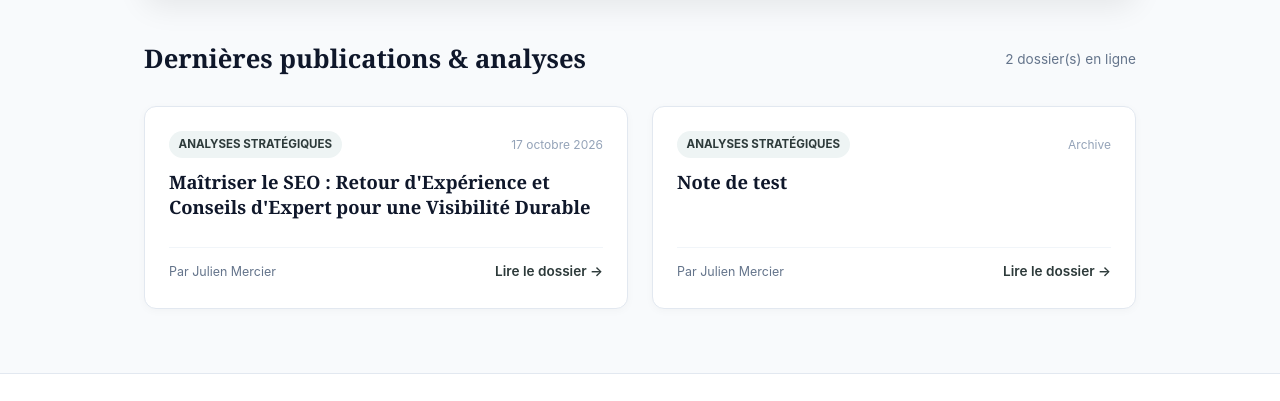
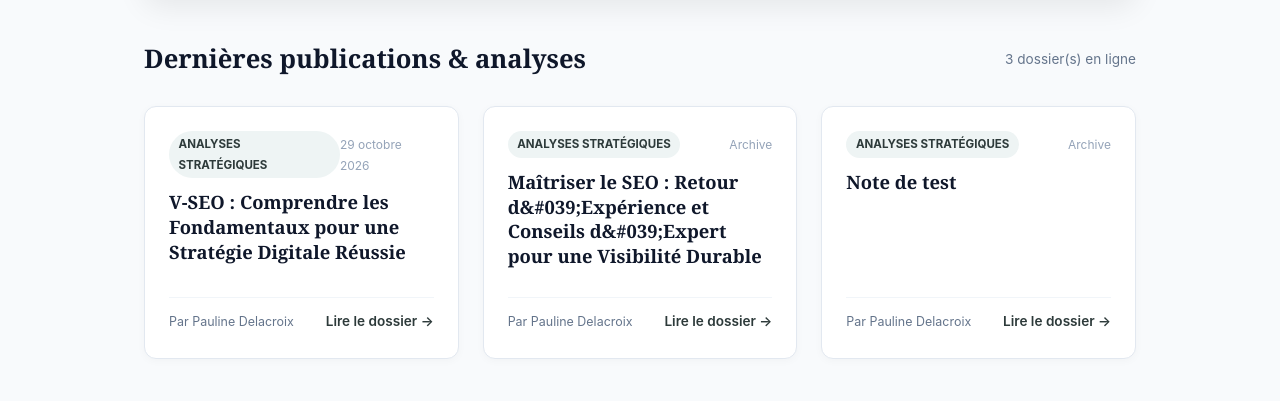
Before and after one commit to vianneydcps-boop/dossier-eco-guide-direct, a plain HTML site: page index.html in a window 1280 px wide. Shown: the part 399-800 px from the top of the page. Drawn offline with Linux system fonts and the light colour scheme.

Commit message:
Mise à jour page d'accueil: V-SEO : Comprendre les Fondamentaux pour

```diff
--- a/index.html
+++ b/index.html
@@ -473,7 +473,7 @@
     <!-- Section Title -->
     <div style="display: flex; align-items: center; justify-content: space-between; margin-bottom: 1.5rem;">
       <h2 style="font-family: var(--font-serif); font-size: 1.6rem; color: #0f172a; font-weight: 700;">Dernières publications & analyses</h2>
-      <span style="font-size: 0.85rem; color: #64748b;">2 dossier(s) en ligne</span>
+      <span style="font-size: 0.85rem; color: #64748b;">3 dossier(s) en ligne</span>
     </div>
 
     <div style="display: grid; gap: 1.5rem; grid-template-columns: repeat(auto-fit, minmax(280px, 1fr));">
@@ -482,14 +482,30 @@
             <div>
               <div style="display: flex; align-items: center; justify-content: space-between; margin-bottom: 0.75rem;">
                 <span style="background: var(--primary-light); color: var(--primary); font-size: 0.72rem; font-weight: 700; padding: 0.2rem 0.6rem; border-radius: 9999px; text-transform: uppercase;">Analyses Stratégiques</span>
-                <span style="font-size: 0.75rem; color: #94a3b8;">17 octobre 2026</span>
+                <span style="font-size: 0.75rem; color: #94a3b8;">29 octobre 2026</span>
               </div>
               <h3 style="font-family: var(--font-serif); font-size: 1.15rem; line-height: 1.35; margin-bottom: 0.75rem;">
-                <a href="posts/1792240180554-maitriser-le-seo-retour-d-experience-et-conseils-d-expert-po.html" style="color: #0f172a; text-decoration: none; font-weight: 700;">Maîtriser le SEO : Retour d&#039;Expérience et Conseils d&#039;Expert pour une Visibilité Durable</a>
+                <a href="posts/1793286769989-v-seo-comprendre-les-fondamentaux-pour-une-strategie-digital.html" style="color: #0f172a; text-decoration: none; font-weight: 700;">V-SEO : Comprendre les Fondamentaux pour une Stratégie Digitale Réussie</a>
               </h3>
             </div>
             <div style="margin-top: 1rem; padding-top: 0.75rem; border-top: 1px solid #f1f5f9; display: flex; justify-content: space-between; align-items: center;">
-              <span style="font-size: 0.78rem; color: #64748b;">Par Julien Mercier</span>
+              <span style="font-size: 0.78rem; color: #64748b;">Par Pauline Delacroix</span>
+              <a href="posts/1793286769989-v-seo-comprendre-les-fondamentaux-pour-une-strategie-digital.html" style="color: var(--primary); font-weight: 600; font-size: 0.85rem; text-decoration: none;">Lire le dossier →</a>
+            </div>
+          </div>
+
+          <div style="background: #ffffff; border: 1px solid #e2e8f0; border-radius: 12px; padding: 1.5rem; display: flex; flex-direction: column; justify-content: space-between; box-shadow: 0 2px 8px rgba(0,0,0,0.03);">
+            <div>
+              <div style="display: flex; align-items: center; justify-content: space-between; margin-bottom: 0.75rem;">
+                <span style="background: var(--primary-light); color: var(--primary); font-size: 0.72rem; font-weight: 700; padding: 0.2rem 0.6rem; border-radius: 9999px; text-transform: uppercase;">Analyses Stratégiques</span>
+                <span style="font-size: 0.75rem; color: #94a3b8;">Archive</span>
+              </div>
+              <h3 style="font-family: var(--font-serif); font-size: 1.15rem; line-height: 1.35; margin-bottom: 0.75rem;">
+                <a href="posts/1792240180554-maitriser-le-seo-retour-d-experience-et-conseils-d-expert-po.html" style="color: #0f172a; text-decoration: none; font-weight: 700;">Maîtriser le SEO : Retour d&amp;#039;Expérience et Conseils d&amp;#039;Expert pour une Visibilité Durable</a>
+              </h3>
+            </div>
+            <div style="margin-top: 1rem; padding-top: 0.75rem; border-top: 1px solid #f1f5f9; display: flex; justify-content: space-between; align-items: center;">
+              <span style="font-size: 0.78rem; color: #64748b;">Par Pauline Delacroix</span>
               <a href="posts/1792240180554-maitriser-le-seo-retour-d-experience-et-conseils-d-expert-po.html" style="color: var(--primary); font-weight: 600; font-size: 0.85rem; text-decoration: none;">Lire le dossier →</a>
             </div>
           </div>
@@ -505,7 +521,7 @@
               </h3>
             </div>
             <div style="margin-top: 1rem; padding-top: 0.75rem; border-top: 1px solid #f1f5f9; display: flex; justify-content: space-between; align-items: center;">
-              <span style="font-size: 0.78rem; color: #64748b;">Par Julien Mercier</span>
+              <span style="font-size: 0.78rem; color: #64748b;">Par Pauline Delacroix</span>
               <a href="posts/1792076751726-note-de-test.html" style="color: var(--primary); font-weight: 600; font-size: 0.85rem; text-decoration: none;">Lire le dossier →</a>
             </div>
           </div>
```
